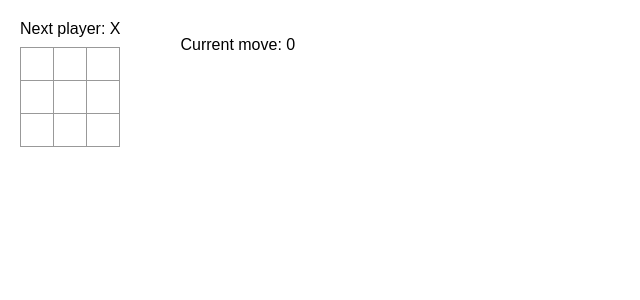
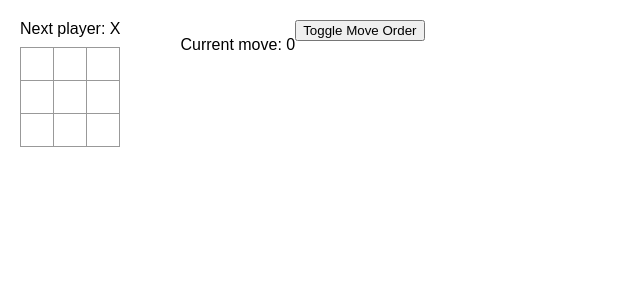
Before and after one commit to colehenry/tic-tac-toe, a React (Create React App) app: page / in a window 1280 px wide. Shown: the top 300 px of the page, without its empty margins (0-640 px from the left). Built offline with nearby package versions, Linux system fonts and the light colour scheme.

Commit message:
Added button to toggle move order

```diff
--- a/src/App.js
+++ b/src/App.js
@@ -7,6 +7,8 @@ export default function Game() {
   const [currentMove, setCurrentMove] = useState(0);
   const xIsNext = currentMove % 2 === 0;
   const currentSquares = history[currentMove];
+  const [descend, setDescend] = useState(true);
+  const [historyDescend, setHistoryDescend] = useState(true);
 
   function handlePlay(nextSquares) {
     const nextHistory = [...history.slice(0, currentMove+1), nextSquares];
@@ -17,6 +19,7 @@ export default function Game() {
   function jumpTo(nextMove) {
     setCurrentMove(nextMove);
   }
+
 
   const moves = history.map((squares, move) => {
     let description;
@@ -41,6 +44,12 @@ export default function Game() {
     )}
   })
 
+  if (descend != historyDescend) {
+    moves.reverse();
+    console.log("hello");
+  }
+
+
   return (
     <div className="game">
       <div className="game-board">
@@ -48,6 +57,9 @@ export default function Game() {
       </div>
       <div className="game-info">
         <ol>{moves}</ol>
+      </div>
+      <div className="order-toggle">
+        <button onClick={() => setDescend(!descend)}>Toggle Move Order</button>
       </div>
     </div>
   );
@@ -105,7 +117,7 @@ function Board({ xIsNext, squares, onPlay }) {
     );
   }
 
-/*
+  /*
     <>
       <div className="status">{status}</div>
       <div className="board-row">
```
